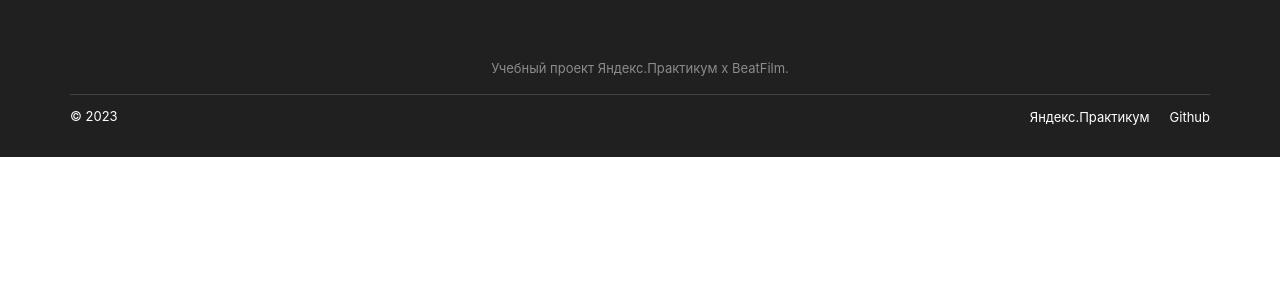
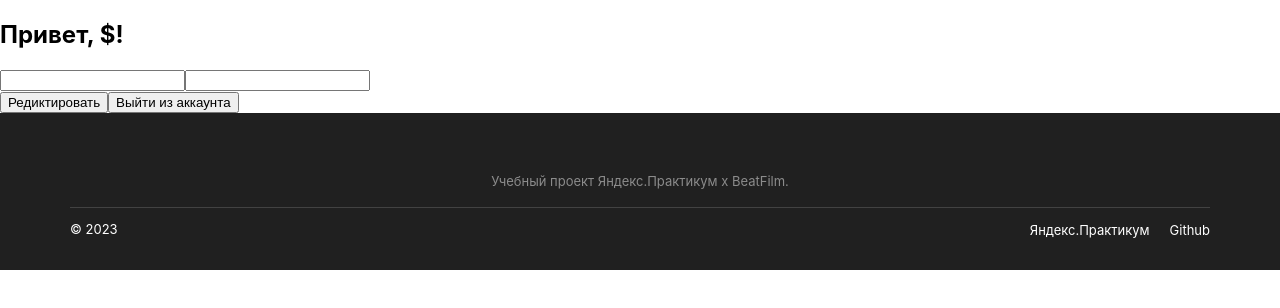
Before and after one commit to Snooper227/movies-explorer-frontend, a React (Create React App) app: page /profile in a window 1280 px wide. Shown: the top 308 px of the page. Built offline with nearby package versions, Linux system fonts and the light colour scheme.

Commit message:
Create profile and fix movies

```diff
--- a/src/components/App/App.js
+++ b/src/components/App/App.js
@@ -20,8 +20,8 @@ function App() {
         <Routes>
           <Route exact path="/" element={<Main />} />
           <Route path="/movies" element={<Movies />} />
-          <Route path="/saved-movies" element={SavedMovies} />
-          <Route path="/profile" element={Profile} />
+          <Route path="/saved-movies" element={<SavedMovies />} />
+          <Route path="/profile" element={<Profile />} />
           <Route
             path="/signin"
             element={<Login />}
--- a/src/components/MoviesCard/MoviesCard.css
+++ b/src/components/MoviesCard/MoviesCard.css
@@ -50,6 +50,7 @@
     height: 29px;
     background-color: #313131;
     color: #fff;
+    cursor: pointer;
 }
 .MoviesCard__button:hover{
     opacity: 0.6;
--- a/src/components/Profile/Profile.js
+++ b/src/components/Profile/Profile.js
@@ -1,7 +1,19 @@
 import './Profile.css';
+import Header from '../Header/Header';
 
 function Profile() {
-
+    return(
+        <section className='profile'>
+            <Header />
+            <form className='profile__form'>
+                <h2 className='profile__title'>Привет, ${}!</h2>
+                <input></input>
+                <input></input>
+            </form>
+            <button className='profile__button_change'>Редиктировать</button>
+            <button className='profile__button_exit'>Выйти из аккаунта</button>
+        </section>
+    )
 }
 
 export default Profile;
--- a/src/components/SavedMovies/SavedMovies.js
+++ b/src/components/SavedMovies/SavedMovies.js
@@ -0,0 +1,16 @@
+import SearchForm from '../SearchForm/SearchForm';
+import Header from '../Header/Header';
+import MoviesCardList from '../MoviesCardList/MoviesCardList';
+import './SavedMovies.css';
+
+function SavedMovies() {
+    return(
+        <section className='savedMovies'>
+            <Header />
+            <SearchForm />
+            <MoviesCardList />
+        </section>
+    )
+}
+
+export default SavedMovies;
--- a/src/components/SearchForm/SearchForm.css
+++ b/src/components/SearchForm/SearchForm.css
@@ -41,6 +41,7 @@
 }
 .searchForm__button:hover{
     opacity: 0.6;
+    cursor: pointer;
 }
 .searchForm__radio{
     background: #3DDC84;
@@ -48,3 +49,57 @@
 .searchForm__chekbox-text{
     color: #fff;
 }
+
+
+/* .searchForm__switch{
+    position: relative;
+    display: inline-block;
+    width: 36px;
+    height: 20px;
+}
+.searchForm__switch_input{
+    opacity: 0;
+    width: 0;
+    height: 0;
+}
+.searchForm__slider{
+    position: absolute;
+    cursor: pointer;
+    top: 0;
+    left: 0;
+    right: 0;
+    bottom: 0;
+    background-color: #ccc;
+    -webkit-transition: .4s;
+    transition: .4s;
+}
+.searchForm__slider:before{
+    position: absolute;
+    content: "";
+    height: 8px;
+    width: 8px;
+    left: 4px;
+    bottom: 4px;
+    background-color: white;
+    -webkit-transition: .4s;
+    transition: .4s;
+}
+.searchForm__switch_input:checked + .searchForm__slider {
+    background-color: #3DDC84;
+}
+
+.searchForm__switch_input:focus + .searchForm__slider {
+    box-shadow: 0 0 1px #3DDC84;
+}
+.searchForm__switch_input:checked + .searchForm__slider:before {
+    -webkit-transform: translateX(26px);
+    -ms-transform: translateX(26px);
+    transform: translateX(26px);
+  }
+.searchForm__slider.searchForm__round{
+    border-radius: 34px;
+}
+
+.searchForm__slider.searchForm__round:before{
+    border-radius: 50%;
+} */
--- a/src/components/SearchForm/SearchForm.js
+++ b/src/components/SearchForm/SearchForm.js
@@ -7,10 +7,10 @@ function SearchForm() {
                 <input className='searchForm__input' placeholder='Фильм'></input>
                 <button className='searchForm__button'>Поиск</button>
             </div>
-            <lable className='searchForm__chekbox'>
-                <input type='checkbox'className='searchForm__radio'/>
-                <p className='searchForm__chekbox-text'>Короткометражки</p>
-            </lable>
+            <label className="searchForm__switch">
+                <input className='searchForm__switch_input' type="checkbox"></input>
+                <span className="searchForm__slider searchForm__round"></span>
+            </label>
         </form>
     )
 }
```
Also changed, not shown: src/components/SavedMovies/SavedMovies.css (added).
